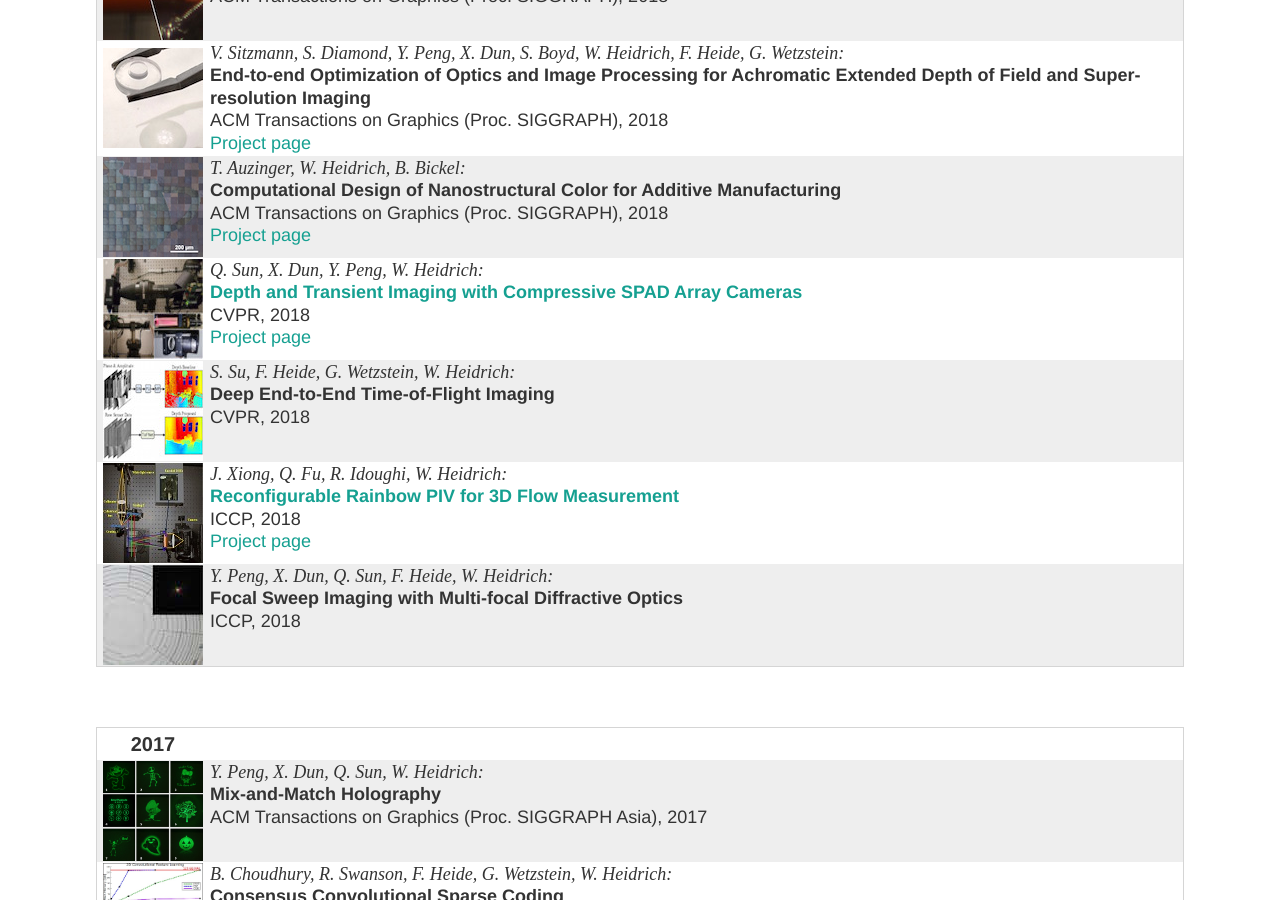
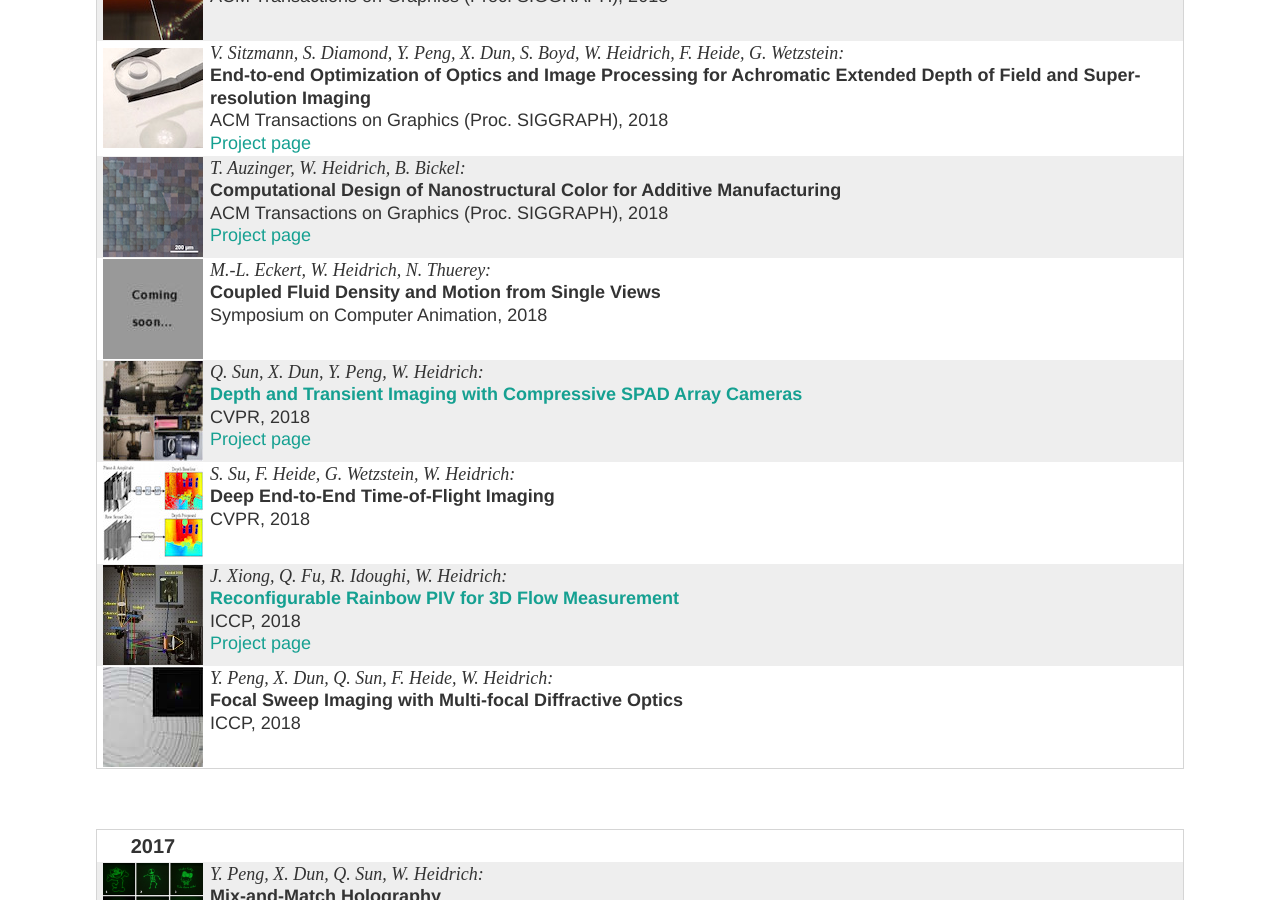
Before and after one commit to vccimaging/vccimaging.github.io, a Jekyll site: the page built from publications.html, in a window 1280 px wide and 900 px high, scrolled down 787 px. Built offline with Jekyll 4.4.1, drawn with Linux system fonts in a browser that asks for light colours.

Commit message:
Update publications.yaml

```diff
--- a/_data/publications.yaml
+++ b/_data/publications.yaml
@@ -58,6 +58,15 @@
   venue: ACM Transactions on Graphics (Proc. SIGGRAPH)
   year: 2018
   url: "http://visualcomputing.ist.ac.at/publications/2018/StructCol/"
+
+- id: Eckert2018SingleViewFluids
+  authors:
+    - M.-L. Eckert
+    - W. Heidrich
+    - N. Thuerey
+  title: Coupled Fluid Density and Motion from Single Views
+  venue: Symposium on Computer Animation
+  year: 2018
 
 - id: Sun2018CompressiveSPADArray
   authors:
```
